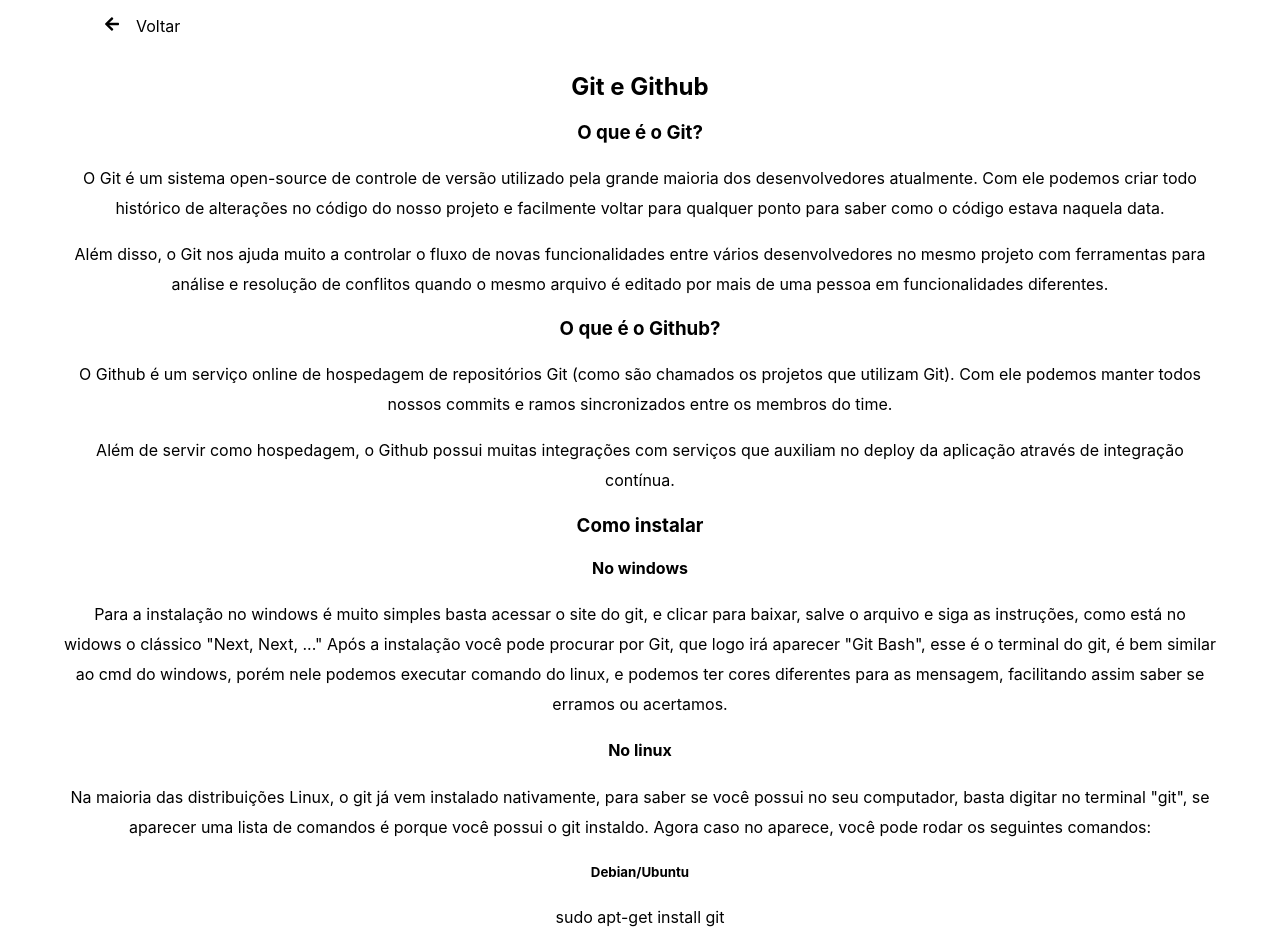
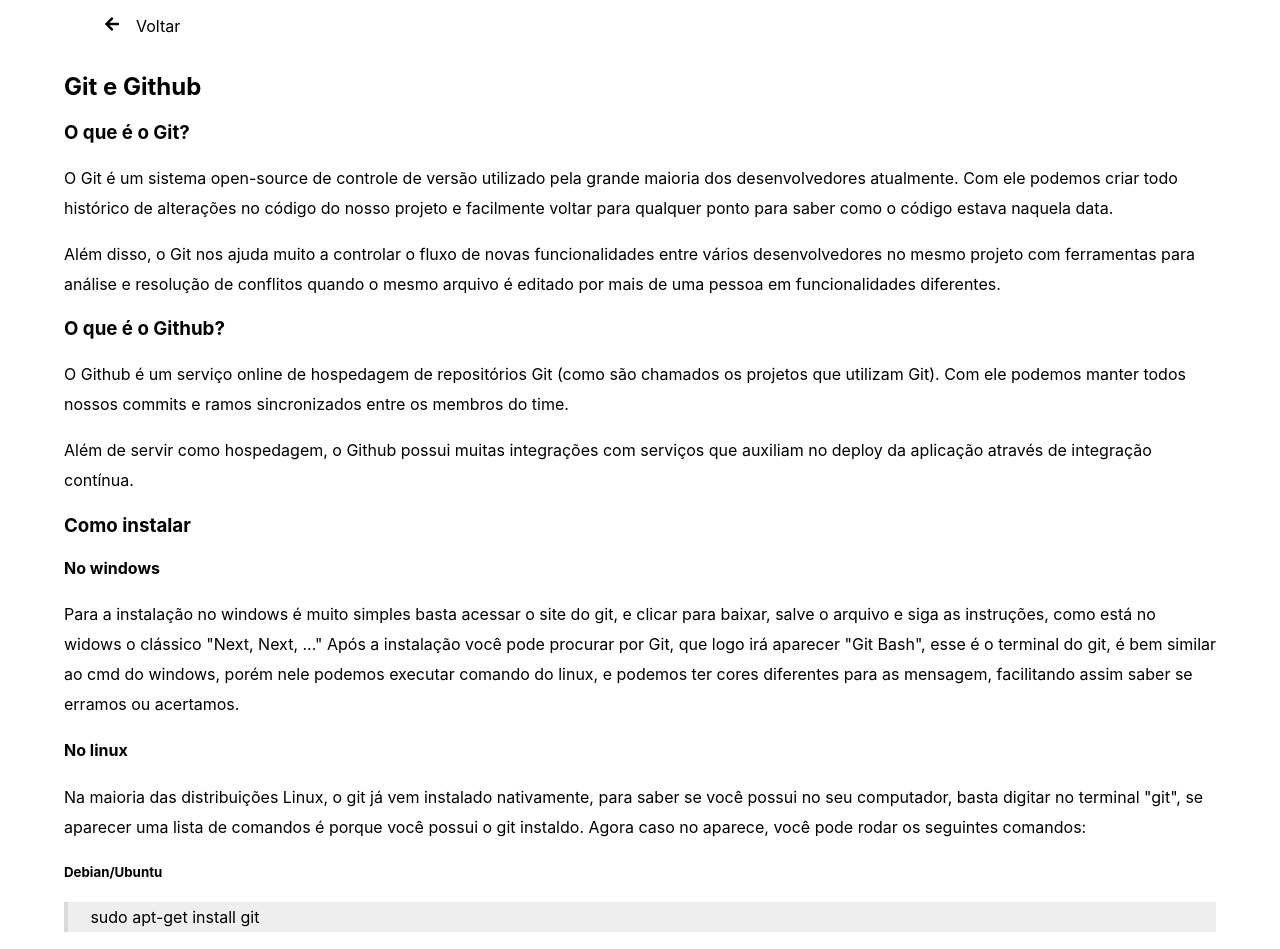
Before and after one commit to JSVale/jsvale, a Next.js app: page /posts/git in a window 1280 px wide. Shown: the top 949 px of the page. Built offline with nearby package versions, Linux system fonts and the light colour scheme.

Commit message:
Separate css and style post

```diff
--- a/pages/layouts/default.js
+++ b/pages/layouts/default.js
@@ -1,14 +1,19 @@
 import Footer from '@includes/footer'
 import Header from '@includes/header'
-import styles from './styles.module.css'
+import styles from '../../styles/Default.module.css'
+import Head from 'next/head'
 
-export default function DefaultLayout(props){
-	return(
+export default function DefaultLayout(props) {
+	return (
 		<main className={styles.main}>
+			<Head>
+				<title>JS Vale</title>
+				<link rel="icon" href="https://avatars3.githubusercontent.com/u/57258568?v=4" />
+				<link rel="stylesheet" href="https://cdnjs.cloudflare.com/ajax/libs/font-awesome/5.15.1/css/all.min.css" />
+			</Head>
 			<Header />
 			{props.children}
 			<Footer />
 		</main>
-
 	)
 }
--- a/pages/layouts/post.js
+++ b/pages/layouts/post.js
@@ -1,6 +1,6 @@
 import DefaultLayout from "@layouts/default";
 import Head from 'next/head'
-import styles from './styles.module.css'
+import styles from '../../styles/Post.module.css'
 
 export default function PostLayout(props){
 	return(
--- a/pages/layouts/styles.module.css
+++ b/styles/Default.module.css
@@ -7,3 +7,8 @@
 .article{
 	text-align: center;
 }
+@media (max-width: 700px){
+	.article{
+		padding: 0 15%;
+	}
+}
--- /dev/null
+++ b/styles/Post.module.css
@@ -0,0 +1,14 @@
+.article div blockquote{
+	margin: 0;
+	padding-left: 1.4rem;
+	border-left: 4px solid #dadada;
+	background-color: #eee;
+}
+@media (max-width: 700px){
+	.article p img{
+		width: 100%;
+		display: flex;
+		flex-direction: row;
+		justify-content: center;
+	}
+}
```
